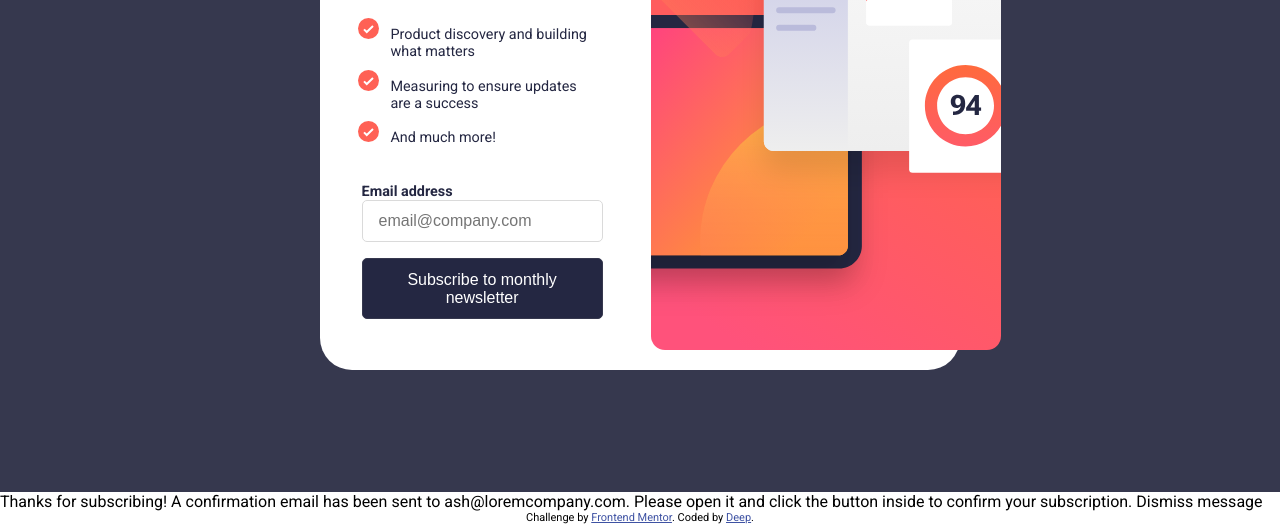
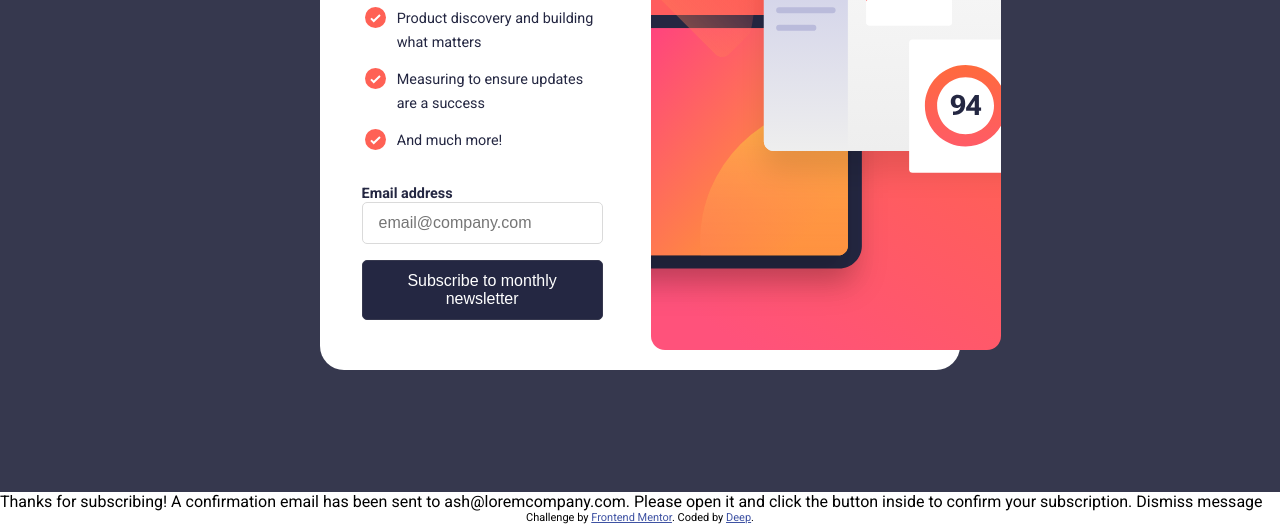
Before and after one commit to Just2Deep/newsletter-sign-up-with-success-message-main, a plain HTML site: page index.html in a window 1280 px wide. Shown: the part 308-832 px from the top of the page. Drawn offline with Linux system fonts and the light colour scheme.

Commit message:
updated styles for desktop view

```diff
--- a/style.css
+++ b/style.css
@@ -48,7 +48,7 @@ body {
     display: flex;
     justify-content: space-between;
     background: var(--white);
-    border-radius: 2rem;
+    border-radius: 1.5rem;
     padding: 1rem;
     gap: 3rem;
 }
@@ -65,25 +65,29 @@ body {
     font-size: 3rem;
     font-weight: var(--fw-bold);
     color: var(--dark-grey);
+    margin-bottom: 0.5rem;
 }
 
 p {
     font-size: 0.9rem;
     font-weight: var(--fw-light);
-    margin: 1rem 0;
+    margin: 0.1rem 0;
     color: var(--dark-grey);
 }
 
 .container__items {
-    margin-bottom: 2rem;
+    margin: 0.2rem;
 }
 
 .container__items li {
-    list-style: url("./assets/images/icon-list.svg");
-    padding: 0.3rem;
-    margin-left: 1.5rem;
+    background-image: url("./assets/images/icon-list.svg");
+    background-repeat: no-repeat;
+    list-style-type: none;
     color: var(--dark-grey);
     font-size: 0.9rem;
+    line-height: 1.5rem;
+    padding-left: 2rem;
+    margin: 0.8rem 0;
 }
 
 input {
@@ -111,6 +115,7 @@ label {
     font-size: 0.9rem;
     font-weight: var(--fw-bold);
     color: var(--dark-grey);
+    margin-top: 1rem;
 
 }
 
```
Also changed, not shown: 2 other files.
